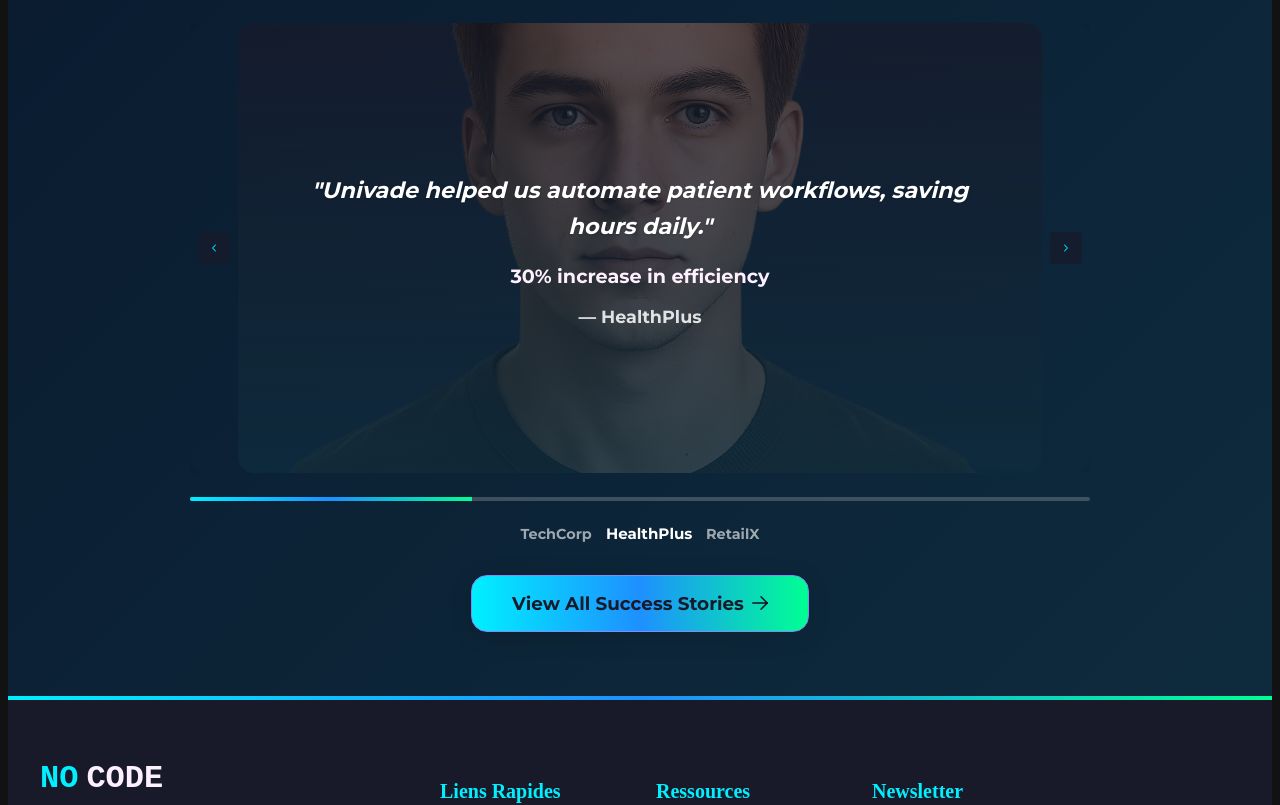
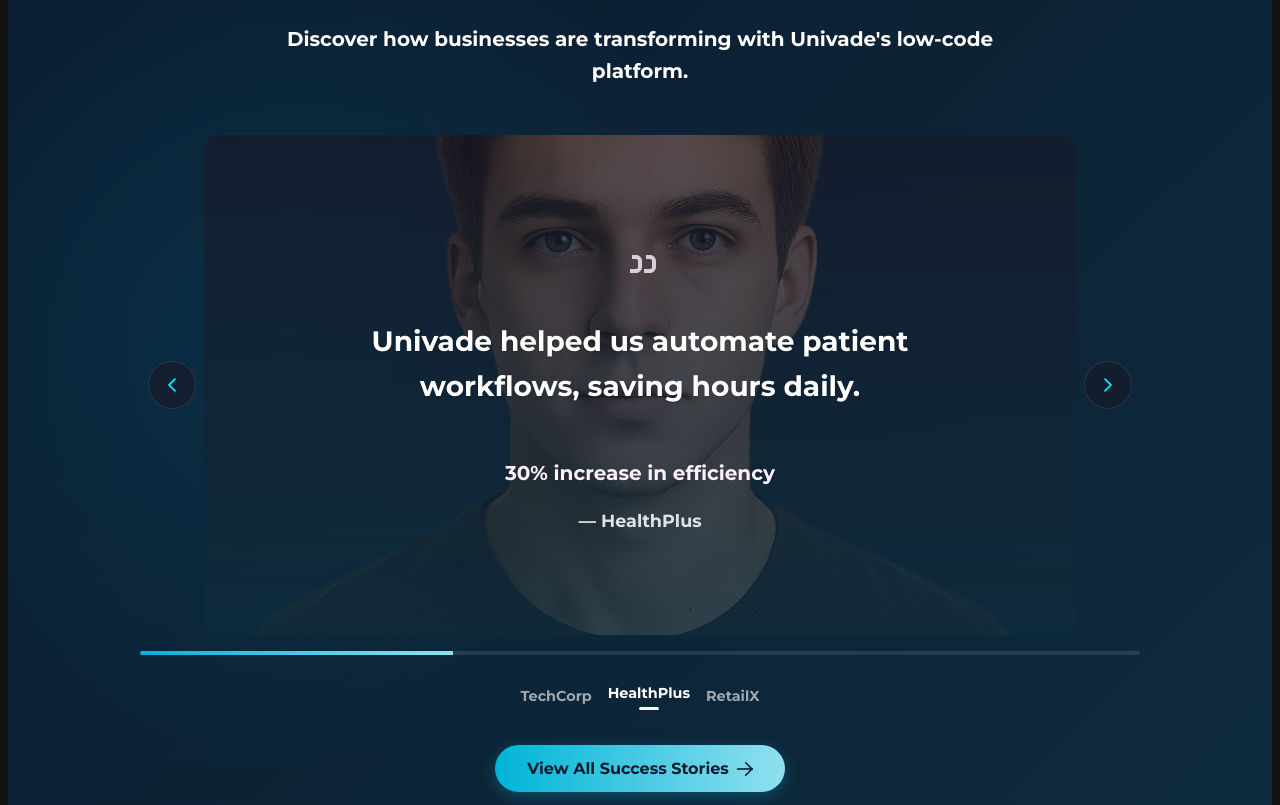
Before and after one commit to Hicham-Azeroual/corporate-univade-website, a React (Vite) app: page / in a window 1280 px wide. Shown: the part 3880-4685 px from the top of the page. Built offline with nearby package versions, Linux system fonts and the light colour scheme; a web font is replaced by a local one.

Commit message:
fix slider bug

```diff
--- a/src/components/Home/SuccessStoriesSection/SuccessStoriesSection.jsx
+++ b/src/components/Home/SuccessStoriesSection/SuccessStoriesSection.jsx
@@ -8,7 +8,8 @@ import styles from "./SuccessStoriesSection.module.css";
 const stories = [
   {
     client: "TechCorp",
-    quote: "We built a customer portal in days, not months, thanks to Univade’s intuitive platform.",
+    quote:
+      "We built a customer portal in days, not months, thanks to Univade's intuitive platform.",
     metric: "60% faster development",
     bgImage: "/images/person.jpg",
   },
@@ -20,7 +21,8 @@ const stories = [
   },
   {
     client: "RetailX",
-    quote: "Our e-commerce app was live in under a week with Univade’s low-code tools.",
+    quote:
+      "Our e-commerce app was live in under a week with Univade's low-code tools.",
     metric: "50% reduction in launch time",
     bgImage: "/images/person1.jpg",
   },
@@ -53,12 +55,6 @@ const SuccessStoriesSection = () => {
       { opacity: 0, x: 50 },
       { opacity: 1, x: 0, duration: 1, ease: "power3.out", delay: 0.5 }
     );
-    // Carousel item animation
-    gsap.fromTo(
-      `.${styles.carouselItem}`,
-      { opacity: 0, scale: 0.95, y: 20 },
-      { opacity: 1, scale: 1, y: 0, duration: 0.8, ease: "power3.out", delay: 0.7 }
-    );
     // Progress bar animation (reset on slide change)
     gsap.fromTo(
       progressRef.current,
@@ -74,9 +70,24 @@ const SuccessStoriesSection = () => {
     >
       <div className={styles.carouselOverlay}></div>
       <div className={styles.carouselContent}>
+        <div className={styles.quoteIcon}>
+          <svg
+            width="48"
+            height="48"
+            viewBox="0 0 24 24"
+            fill="none"
+            xmlns="http://www.w3.org/2000/svg"
+          >
+            <path
+              d="M7 17H10C11.654 17 13 15.654 13 14V11C13 9.346 11.654 8 10 8H8V10H10C10.552 10 11 10.449 11 11V14C11 14.551 10.552 15 10 15H7V17ZM14 17H17C18.654 17 20 15.654 20 14V11C20 9.346 18.654 8 17 8H15V10H17C17.553 10 18 10.449 18 11V14C18 14.551 17.553 15 17 15H14V17Z"
+              fill="var(--color-accent)"
+            />
+          </svg>
+        </div>
         <p className={`${styles.storyQuote} font-main text-light`}>
-          "{story.quote}"
+          {story.quote}
         </p>
+        <div className={styles.storyFooter}>
           <p className={`${styles.storyMetric} font-main text-accent`}>
             {story.metric}
           </p>
@@ -85,34 +96,52 @@ const SuccessStoriesSection = () => {
           </p>
         </div>
       </div>
+    </div>
   );
+
+  const handleThumbnailClick = (index) => {
+    setActiveIndex(index);
+    if (carouselRef.current && carouselRef.current.navigateTo) {
+      carouselRef.current.navigateTo(index);
+    }
+  };
 
   const thumbnailTemplate = (story, index) => (
     <div
       className={`${styles.thumbnailItem} ${
         index === activeIndex ? styles.thumbnailActive : ""
       }`}
-      onClick={() => carouselRef.current.navigateTo(index)}
+      onClick={() => handleThumbnailClick(index)}
     >
       <span className={`${styles.thumbnailClient} font-main text-light`}>
         {story.client}
       </span>
+      {index === activeIndex && (
+        <div className={styles.thumbnailIndicator}></div>
+      )}
     </div>
   );
 
   return (
     <section ref={sectionRef} className={`${styles.successSection} section-bg`}>
       <div className={styles.successContentWrap}>
+        <div className={styles.sectionHeader}>
           <h2
             ref={titleRef}
-          className={`${styles.successTitle} font-main text-brand glitch-text`}
-          data-text="Trusted by Innovators Worldwide"
+            className={`${styles.successTitle} font-main text-brand`}
           >
             Trusted by Innovators Worldwide
           </h2>
-        <p ref={leadRef} className={`${styles.successLead} font-main text-light`}>
-          Discover how businesses are transforming with Univade’s low-code platform.
+          <p
+            ref={leadRef}
+            className={`${styles.successLead} font-main text-light`}
+          >
+            Discover how businesses are transforming with Univade's low-code
+            platform.
           </p>
+        </div>
+
+        <div className={styles.carouselContainer}>
           <Carousel
             ref={carouselRef}
             value={stories}
@@ -135,14 +164,18 @@ const SuccessStoriesSection = () => {
           <div className={styles.progressBar}>
             <div ref={progressRef} className={styles.progressFill}></div>
           </div>
+        </div>
+
         <div className={styles.thumbnailContainer}>
           {stories.map((story, index) => thumbnailTemplate(story, index))}
         </div>
+
         <Button
           label="View All Success Stories"
-          className={`${styles.successBtn} btn-main font-main animate-gradient-x`}
+          className={`${styles.successBtn} font-main`}
           icon="pi pi-arrow-right"
           iconPos="right"
+          rounded
         />
       </div>
     </section>
--- a/src/components/Home/SuccessStoriesSection/SuccessStoriesSection.module.css
+++ b/src/components/Home/SuccessStoriesSection/SuccessStoriesSection.module.css
@@ -1,46 +1,76 @@
 .successSection {
   width: 100%;
-  padding: 5rem 1.5rem 4rem 1.5rem;
+  padding: 4rem 1rem;
   display: flex;
   flex-direction: column;
   align-items: center;
   background: linear-gradient(135deg, #0a1a2f 0%, #0e2b3d 100%);
+  position: relative;
+  overflow: hidden;
+}
+
+.successSection::before {
+  content: '';
+  position: absolute;
+  top: 0;
+  left: 0;
+  width: 100%;
+  height: 100%;
+  background: radial-gradient(circle at 20% 50%, rgba(0, 180, 216, 0.1) 0%, transparent 40%);
+  pointer-events: none;
 }
 
 .successContentWrap {
   max-width: 1200px;
   margin: 0 auto;
   text-align: center;
+  width: 100%;
+  padding: 0 1.5rem;
+}
+
+.sectionHeader {
+  max-width: 800px;
+  margin: 0 auto 3rem;
 }
 
 .successTitle {
-  font-size: 2.5rem;
+  font-size: clamp(2rem, 5vw, 3rem);
   font-weight: 800;
   margin-bottom: 1.2rem;
   letter-spacing: 0.5px;
   position: relative;
+  line-height: 1.2;
 }
 
 .successLead {
-  font-size: 1.25rem;
-  font-weight: 500;
-  margin-bottom: 2rem;
+  font-size: clamp(1rem, 2vw, 1.25rem);
+  font-weight: 400;
+  margin-bottom: 0;
   opacity: 0.9;
+  line-height: 1.6;
+}
+
+.carouselContainer {
+  position: relative;
+  width: 100%;
+  max-width: 1000px;
+  margin: 0 auto 2rem;
 }
 
 .carousel {
-  max-width: 900px;
-  margin: 0 auto 1.5rem;
+  width: 100%;
+  margin: 0 auto;
 }
 
 .carouselRoot {
   position: relative;
   overflow: hidden;
+  border-radius: 16px;
 }
 
 .carouselContentWrap {
   border-radius: var(--radius-lg);
-  box-shadow: var(--shadow-main);
+  box-shadow: 0 20px 40px rgba(0, 0, 0, 0.3);
   overflow: hidden;
 }
 
@@ -48,8 +78,8 @@
   position: relative;
   background-size: cover;
   background-position: center;
-  padding: 3rem 2rem;
-  min-height: 450px;
+  padding: 4rem 2rem;
+  min-height: 500px;
   display: flex;
   align-items: center;
   justify-content: center;
@@ -77,33 +107,53 @@
   text-align: center;
   max-width: 700px;
   z-index: 2;
+  padding: 0 1rem;
+}
+
+.quoteIcon {
+  margin-bottom: 1.5rem;
+  opacity: 0.8;
 }
 
 .storyQuote {
-  font-style: italic;
-  font-size: 1.4rem;
-  margin-bottom: 1rem;
+  font-size: clamp(1.25rem, 3vw, 1.75rem);
+  margin-bottom: 2rem;
   line-height: 1.6;
   text-shadow: 0 1px 2px rgba(0, 0, 0, 0.2);
+  position: relative;
+  font-weight: 400;
+}
+
+.storyFooter {
+  display: flex;
+  flex-direction: column;
+  gap: 0.5rem;
 }
 
 .storyMetric {
   font-weight: 600;
-  font-size: 1.2rem;
-  margin-bottom: 0.5rem;
+  font-size: clamp(1rem, 2vw, 1.25rem);
+  margin-bottom: 0;
 }
 
 .storyClient {
-  font-size: 1.1rem;
+  font-size: clamp(0.9rem, 1.5vw, 1.1rem);
   opacity: 0.85;
+  margin-bottom: 0;
 }
 
 .carouselNav {
   font-size: 1.5rem;
   background: rgba(24, 26, 42, 0.7);
-  border-radius: var(--radius-sm);
-  padding: 0.75rem;
-  transition: background 0.3s, transform 0.3s;
+  border-radius: 50%;
+  width: 48px;
+  height: 48px;
+  display: flex;
+  align-items: center;
+  justify-content: center;
+  transition: all 0.3s ease;
+  backdrop-filter: blur(5px);
+  border: 1px solid rgba(255, 255, 255, 0.1);
   z-index: 3;
 }
 
@@ -115,17 +165,16 @@
 
 .progressBar {
   width: 100%;
-  max-width: 900px;
   height: 4px;
-  background: rgba(255, 255, 255, 0.2);
-  margin-bottom: 1.5rem;
+  background: rgba(255, 255, 255, 0.1);
+  margin-top: 1rem;
   border-radius: var(--radius-sm);
   overflow: hidden;
 }
 
 .progressFill {
   height: 100%;
-  background: var(--gradient-hero);
+  background: linear-gradient(90deg, #00b4d8 0%, #90e0ef 100%);
   width: 0;
   transition: none;
 }
@@ -133,8 +182,10 @@
 .thumbnailContainer {
   display: flex;
   justify-content: center;
+  flex-wrap: wrap;
   gap: 1rem;
-  margin-bottom: 2rem;
+  margin: 2rem auto;
+  max-width: 600px;
 }
 
 .thumbnailItem {
@@ -143,55 +194,84 @@
   align-items: center;
   cursor: pointer;
   opacity: 0.6;
-  transition: opacity 0.3s, transform 0.3s;
+  transition: all 0.3s ease;
+  position: relative;
+  padding-bottom: 8px;
 }
 
 .thumbnailItem:hover,
 .thumbnailActive {
   opacity: 1;
-  transform: scale(1.05);
+  transform: translateY(-3px);
 }
 
 .thumbnailClient {
-  font-size: 0.9rem;
+  font-size: clamp(0.8rem, 1.5vw, 0.9rem);
   font-weight: 500;
+  transition: all 0.3s ease;
+}
+
+.thumbnailIndicator {
+  position: absolute;
+  bottom: 0;
+  left: 50%;
+  transform: translateX(-50%);
+  width: 20px;
+  height: 3px;
+  background: var(--color-accent);
+  border-radius: 2px;
 }
 
 .successBtn {
-  padding: 1rem 2.5rem;
-  font-size: 1.15rem;
+  padding: 0.875rem 2rem;
+  font-size: 1rem;
+  background: linear-gradient(90deg, #00b4d8 0%, #90e0ef 100%);
+  border: none;
+  color: #0a1a2f;
+  font-weight: 600;
+  transition: all 0.3s ease;
+  box-shadow: 0 4px 15px rgba(0, 180, 216, 0.3);
 }
 
-@media (max-width: 900px) {
-  .carousel {
-    max-width: 100%;
+.successBtn:hover {
+  transform: translateY(-2px);
+  box-shadow: 0 6px 20px rgba(0, 180, 216, 0.4);
+}
+
+/* Responsive adjustments */
+@media (max-width: 768px) {
+  .successSection {
+    padding: 3rem 1rem;
   }
+
   .carouselItem {
     min-height: 400px;
-    padding: 2rem 1.5rem;
+    padding: 3rem 1.5rem;
   }
-  .storyQuote {
+
+  .carouselNav {
+    width: 40px;
+    height: 40px;
     font-size: 1.2rem;
-  }
-  .storyMetric {
-    font-size: 1.1rem;
-  }
-  .storyClient {
-    font-size: 1rem;
-  }
-  .thumbnailClient {
-    font-size: 0.8rem;
   }
 }
 
-@media (max-width: 600px) {
-  .successTitle {
-    font-size: 2rem;
+@media (max-width: 576px) {
+  .successSection {
+    padding: 2.5rem 1rem;
   }
-  .successLead {
-    font-size: 1.1rem;
-  }
+
   .carouselItem {
     min-height: 350px;
+    padding: 2rem 1rem;
+  }
+
+  .thumbnailContainer {
+    gap: 0.75rem;
+  }
+
+  .successBtn {
+    padding: 0.75rem 1.5rem;
+    font-size: 0.9rem;
   }
 }
```
Lines whose indentation alone changed are shown as unchanged.
